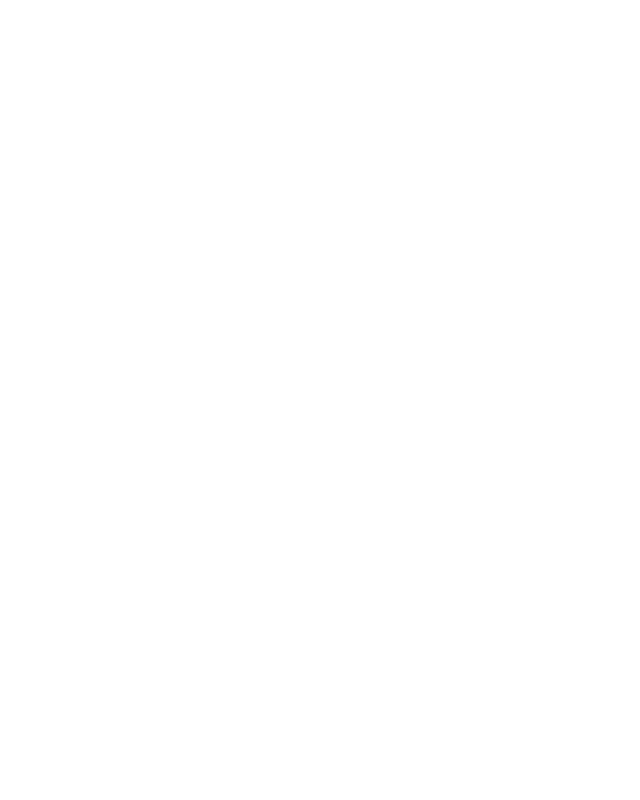
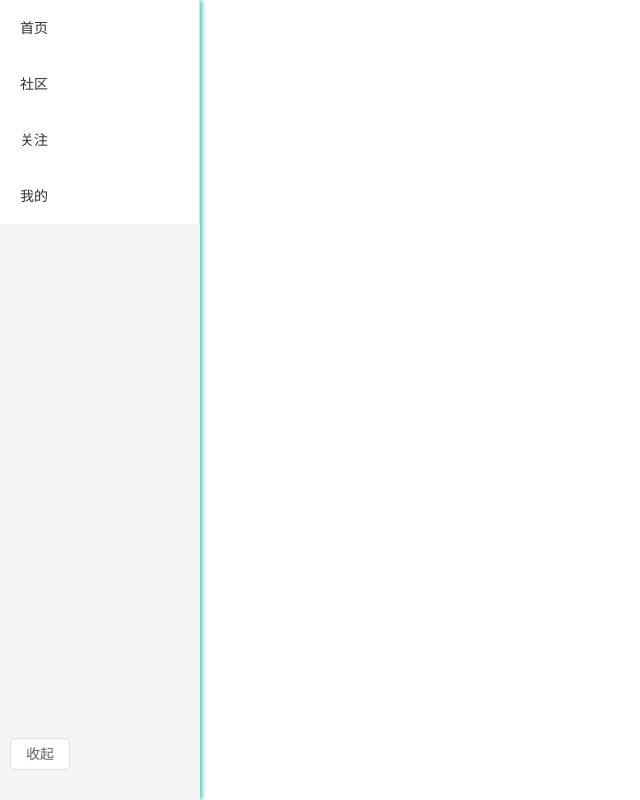
Before and after one commit to 2014462166/avemusica, a Vue app: page /concern in a window 1280 px wide. Before the commit this address had no page. Shown: the whole page, without its empty margins (0-640 px from the left). Built offline with nearby package versions, Linux system fonts and the light colour scheme.

Commit message:
ThUndertaker:更新项目

```diff
--- a/src/components/sidebar/mysidebar.vue
+++ b/src/components/sidebar/mysidebar.vue
@@ -28,9 +28,8 @@
         @close="handleClose"
     >
       <el-menu-item index="/home">首页</el-menu-item>
-      <el-menu-item index="2">社区</el-menu-item>
-      <el-menu-item index="3">动态</el-menu-item>
-      <el-menu-item index="4">关注</el-menu-item>
+      <el-menu-item index="/community">社区</el-menu-item>
+      <el-menu-item index="/concern">关注</el-menu-item>
       <el-menu-item  index="/user">我的</el-menu-item>
 
 
--- /dev/null
+++ b/src/pages/community.vue
@@ -0,0 +1,19 @@
+<script setup>
+import mySidebar from "../components/sidebar/mysidebar.vue"
+</script>
+
+<template>
+  <el-container>
+    <my-sidebar/>
+    <el-main>
+
+
+
+    </el-main>
+  </el-container>
+
+</template>
+
+<style scoped>
+
+</style>
--- /dev/null
+++ b/src/pages/concern.vue
@@ -0,0 +1,19 @@
+<script setup>
+import mySidebar from "../components/sidebar/mysidebar.vue"
+</script>
+
+<template>
+  <el-container>
+    <my-sidebar/>
+    <el-main>
+
+
+
+    </el-main>
+  </el-container>
+
+</template>
+
+<style scoped>
+
+</style>
--- a/src/pages/home.vue
+++ b/src/pages/home.vue
@@ -6,13 +6,13 @@
 const musics = [{
   id: 1,
   music: "../assets/music1.mp3",
-  img: "../assets/fulilian.jpg",
+  img: "https://tse4-mm.cn.bing.net/th/id/OIP-C.EFicPtAHO163Ohcxg1G-mAHaJM?w=148&h=184&c=7&r=0&o=5&dpr=1.5&pid=1.7",
   title: "MerryChristmas",
   author: "坂本龙一",
 },{
   id:2,
   music: "../assets/Avid.mp3",
-  img: "../assets/fulilian.jpg",
+  img: "https://tse1-mm.cn.bing.net/th/id/OIP-C.Wc82Jp8UNmu8z3cgFNZJigAAAA?w=186&h=186&c=7&r=0&o=5&dpr=1.5&pid=1.7",
   title: "Avid",
   author:"泽野弘之"
 }];
@@ -35,12 +35,28 @@
     <my-sidebar/>
     <el-main>
       <el-row :gutter="20">
+        <el-col :span="12">
+          <el-carousel type="card">
+            <el-carousel-item v-for="music in musics" :key="music.id" >
+              <el-image style="width: 100%; height: 100%;border-radius: 6px" :src="music.img" :fit="'cover'"/>
+            </el-carousel-item>
+          </el-carousel>
+        </el-col>
+        <el-col :span="12">
+          <el-carousel type="card">
+            <el-carousel-item v-for="music in musics" :key="music.id" >
+              <el-image style="width: 100%; height: 100%;border-radius: 6px" :src="music.img" :fit="'cover'"/>
+            </el-carousel-item>
+          </el-carousel>
+        </el-col>
+      </el-row>
+      <el-row :gutter="20">
         <el-col v-for="music in musics" :key="music.id" :span="12">
           <el-card style="width: 100%">
             <el-row>
               <el-col :span="8">
-<!--                <el-image style="width: 50%; height: 100px;border-radius: 6px" :src="music.img" :fit="'cover'"/>-->
-                <img style="width: 50%; height: 100px;border-radius: 6px" :src="music.img" alt="加载失败"/>
+                <el-image style="width: 50%; height: 100px;border-radius: 6px" :src="music.img" :fit="'cover'"/>
+<!--                <img style="width: 50%; height: 100px;border-radius: 6px" :src="music.img" alt="加载失败"/>-->
               </el-col>
               <el-col :span="16">
                 <div class="music-info">
--- a/src/pages/user.vue
+++ b/src/pages/user.vue
@@ -74,7 +74,7 @@
 }
 
 .profile-card {
-  width: 400px;
+  width: 80%;
   margin-bottom: 20px;
 }
 
```
Also changed, not shown: src/api/user.ts (+7 -0 lines), src/router/index.ts (+12 -0 lines).
